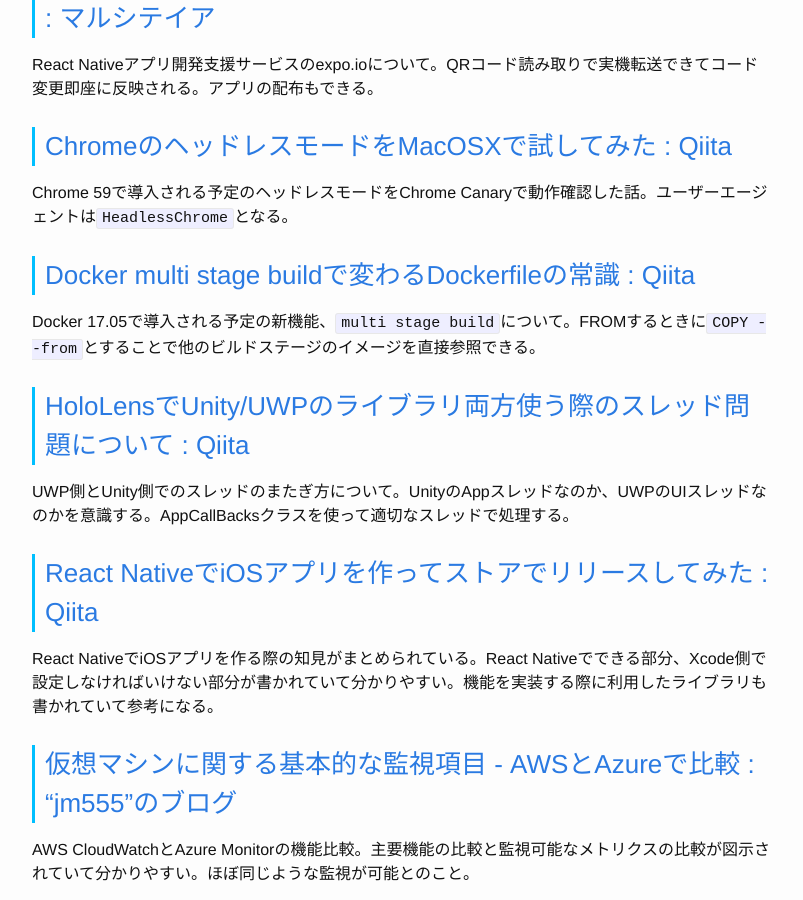
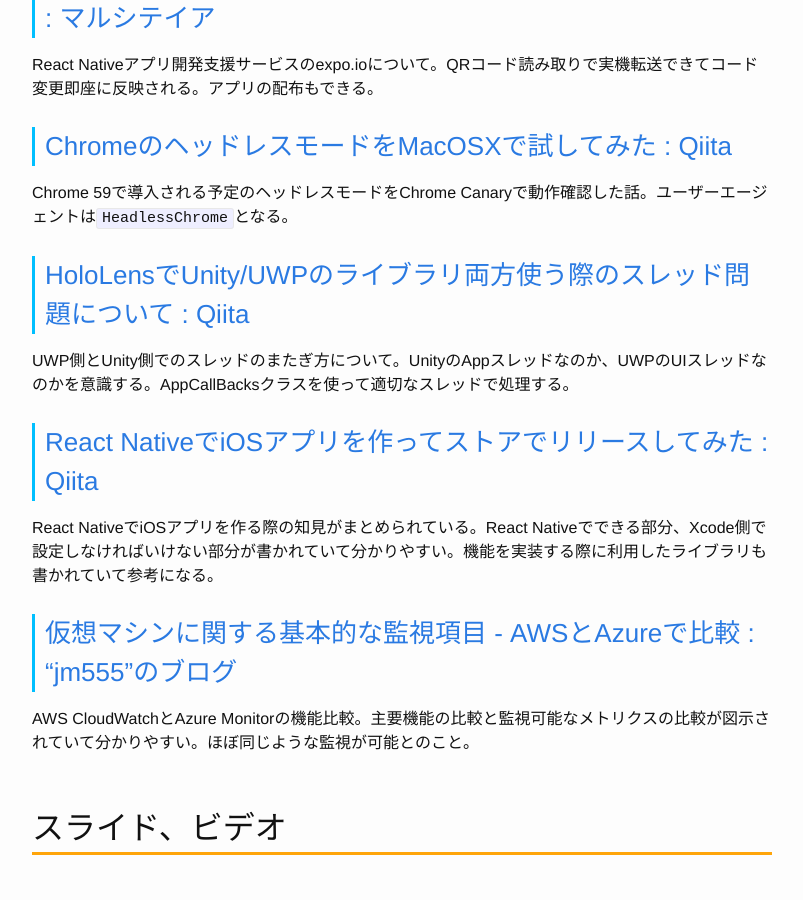
Before and after one commit to Gather-Tech/Gather-Tech.github.io, a Jekyll site: the page built from _posts/2017/2017-04-24-Gather43.md, in a window 1280 px wide and 900 px high, scrolled down 2571 px. Shown: the whole window, without its empty margins (238-1041 px from the left). Built offline with Jekyll 4.4.1, drawn with Linux system fonts in a browser that asks for light colours.

Commit message:
reduce article

```diff
--- a/_posts/2017/2017-04-24-Gather43.md
+++ b/_posts/2017/2017-04-24-Gather43.md
@@ -72,10 +72,6 @@
 
 Chrome 59で導入される予定のヘッドレスモードをChrome Canaryで動作確認した話。ユーザーエージェントは`HeadlessChrome`となる。
 
-### [Docker multi stage buildで変わるDockerfileの常識 : Qiita](http://qiita.com/minamijoyo/items/711704e85b45ff5d6405)
-
-Docker 17.05で導入される予定の新機能、`multi stage build`について。FROMするときに`COPY --from`とすることで他のビルドステージのイメージを直接参照できる。
-
 ### [HoloLensでUnity/UWPのライブラリ両方使う際のスレッド問題について : Qiita](http://qiita.com/miyaura/items/f6adab381381a19ebc21)
 
 UWP側とUnity側でのスレッドのまたぎ方について。UnityのAppスレッドなのか、UWPのUIスレッドなのかを意識する。AppCallBacksクラスを使って適切なスレッドで処理する。
```
